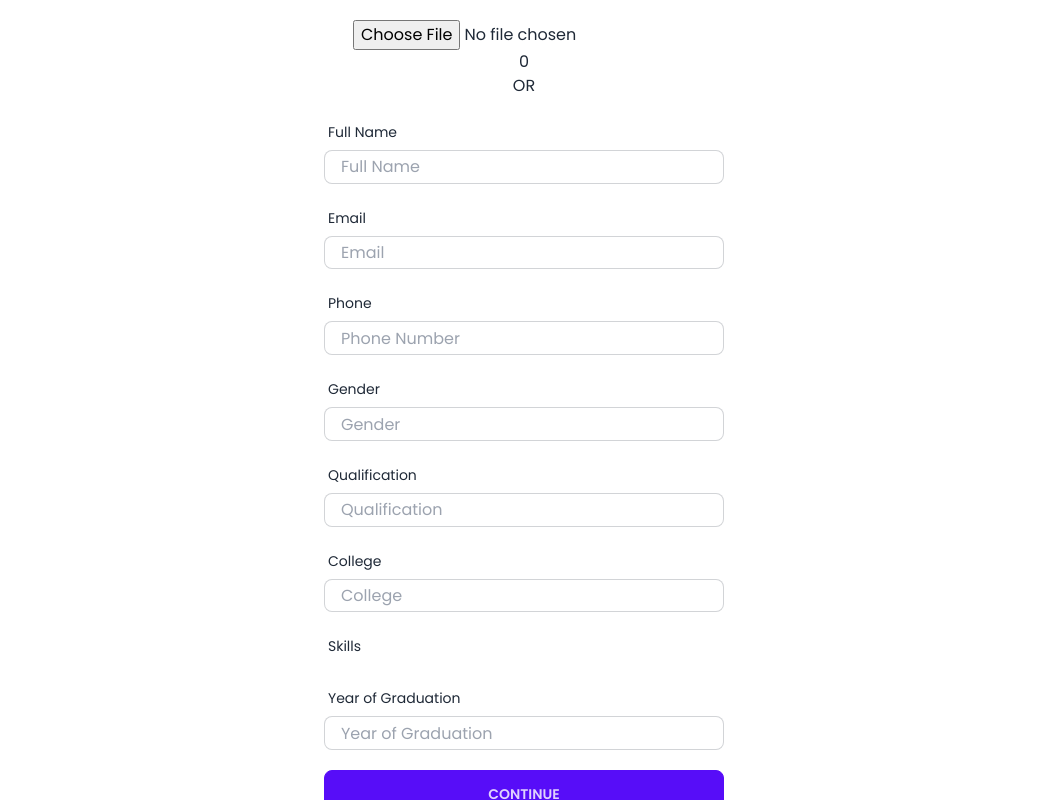
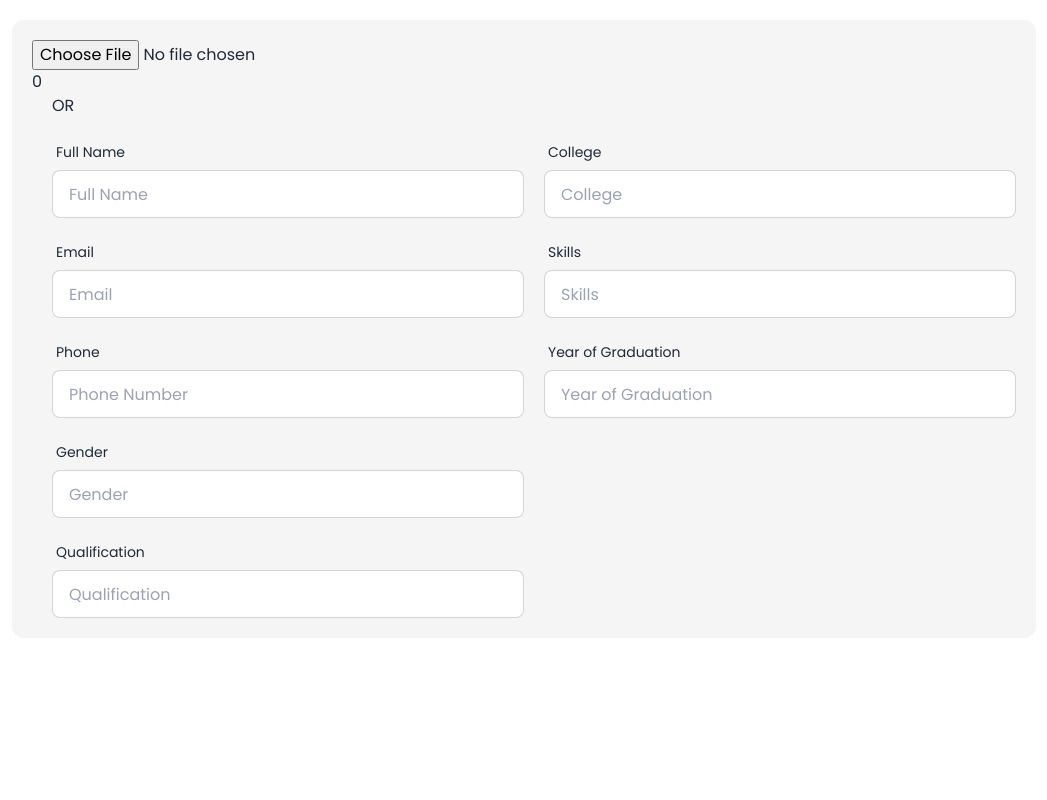
Before and after one commit to aqeelshamz/skillsift, a Next.js app in the folder frontend/skillsift/: page /start in a window 1280 px wide. Shown: the whole page, without its empty margins (116-1163 px from the left). Built offline with nearby package versions, Linux system fonts and the light colour scheme.

Commit message:
f: improved form page

```diff
--- a/frontend/skillsift/src/app/start/page.tsx
+++ b/frontend/skillsift/src/app/start/page.tsx
@@ -2,8 +2,8 @@
 import { serverURL } from "@/utils/util";
 import axios from "axios";
 import { useState } from "react";
-import { ToastContainer, toast } from 'react-toastify';
-import 'react-toastify/dist/ReactToastify.css';
+import { ToastContainer, toast } from "react-toastify";
+import "react-toastify/dist/ReactToastify.css";
 
 export default function Page() {
   const [progress, setProgress] = useState(0);
@@ -12,16 +12,15 @@ export default function Page() {
   const [uploading, setUploading] = useState(false);
 
   const blankResumeData = {
-        "name": "",
-        "email": "",
-        "phone": "",
-        "gender": "",
-        "qualification": "",
-        "college": "",
-        "specialization": "",
-        "skills": [
-        ],
-        "yearOfGraduation": ""
+    name: "",
+    email: "",
+    phone: "",
+    gender: "",
+    qualification: "",
+    college: "",
+    specialization: "",
+    skills: [],
+    yearOfGraduation: "",
   };
 
   const [resumeData, setResumeData] = useState<any>(blankResumeData);
@@ -35,73 +34,121 @@ export default function Page() {
       baseURL: `${serverURL}`,
     });
 
-        axiosInstance.post("/resume/upload", data, {
+    axiosInstance
+      .post("/resume/upload", data, {
         headers: {
-                "Authorization": `Bearer ${localStorage.getItem("token")}`,
+          Authorization: `Bearer ${localStorage.getItem("token")}`,
           "Content-Type": "multipart/form-data",
         },
         onUploadProgress: (data) => {
-                const newProgress = Math.round((100 * data.loaded) / (data.total ?? 0));
+          const newProgress = Math.round(
+            (100 * data.loaded) / (data.total ?? 0)
+          );
           setProgress(newProgress);
           setDataLoaded(data.loaded);
           setDataTotal(data.total ?? 0);
         },
-        }).then((res) => {
+      })
+      .then((res) => {
         toast.success("Resume uploaded successfully!");
         setResumeData(res.data);
         setUploading(false);
-        }).catch((err) => {
+      })
+      .catch((err) => {
         toast.error("Error uploading resume!");
         setUploading(false);
       });
-    }
+  };
 
-    return <div className="w-full h-full overflow-y-scroll flex flex-col items-center p-5">
+  return (
+    <div className="w-full h-full overflow-y-scroll flex flex-col items-center p-5">
+      <div className="form-control w-full h-fit max-w-5xl flex flex-col bg-neutral-100  rounded-xl p-5 space-x-5">
         <input type="file" onChange={(e) => uploadResume(e)} />
         {progress}
         <div>OR</div>
-        <div className="form-control w-full h-full max-w-[50vh]">
-
+        <div className="flex flex-row  space-x-5">
+          <div className="w-1/2">
             <label className="label mt-4">
               <span className="label-text">Full Name</span>
             </label>
-            <input type="text" placeholder="Full Name" className="input input-bordered w-full" value={resumeData["name"]} />
+            <input
+              type="text"
+              placeholder="Full Name"
+              className="input input-bordered w-full"
+              value={resumeData["name"]}
+            />
             <label className="label mt-4">
               <span className="label-text">Email</span>
             </label>
-            <input type="text" placeholder="Email" className="input input-bordered w-full" value={resumeData["email"]} />
+            <input
+              type="text"
+              placeholder="Email"
+              className="input input-bordered w-full"
+              value={resumeData["email"]}
+            />
             <label className="label mt-4">
               <span className="label-text">Phone</span>
             </label>
-            <input type="text" placeholder="Phone Number" className="input input-bordered w-full" value={resumeData["phone"]} />
+            <input
+              type="text"
+              placeholder="Phone Number"
+              className="input input-bordered w-full"
+              value={resumeData["phone"]}
+            />
             <label className="label mt-4">
               <span className="label-text">Gender</span>
             </label>
-            <input type="text" placeholder="Gender" className="input input-bordered w-full" value={resumeData["gender"]} />
+            <input
+              type="text"
+              placeholder="Gender"
+              className="input input-bordered w-full"
+              value={resumeData["gender"]}
+            />
             <label className="label mt-4">
               <span className="label-text">Qualification</span>
             </label>
-            <input type="text" placeholder="Qualification" className="input input-bordered w-full" value={resumeData["qualification"]} />
+            <input
+              type="text"
+              placeholder="Qualification"
+              className="input input-bordered w-full"
+              value={resumeData["qualification"]}
+            />
+          </div>
+
+          {/* col 2 */}
+          <div className="w-1/2">
             <label className="label mt-4">
               <span className="label-text">College</span>
             </label>
-            <input type="text" placeholder="College" className="input input-bordered w-full" value={resumeData["college"]} />
+            <input
+              type="text"
+              placeholder="College"
+              className="input input-bordered w-full"
+              value={resumeData["college"]}
+            />
             <label className="label mt-4">
               <span className="label-text">Skills</span>
             </label>
-            <ul>
-                {
-                    resumeData.skills.map((skill: any) => {
-                        return <li>{skill}</li>
-                    })
-                }
-            </ul>
+            <input
+              type="text"
+              placeholder="Skills"
+              className="input input-bordered w-full"
+              value={resumeData["skills"]}
+            />
             <label className="label mt-4">
               <span className="label-text">Year of Graduation</span>
             </label>
-            <input type="text" placeholder="Year of Graduation" className="input input-bordered w-full" value={resumeData["yearOfGraduation"]} />
-                <button className="btn btn-primary mt-5 mb-10">Continue</button>
+            <input
+              type="text"
+              placeholder="Year of Graduation"
+              className="input input-bordered w-full"
+              value={resumeData["yearOfGraduation"]}
+            />
+          </div>
+        </div>
+        {/* Col 1 */}
       </div>
       <ToastContainer />
     </div>
+  );
 }
```
Lines whose indentation alone changed are shown as unchanged.
